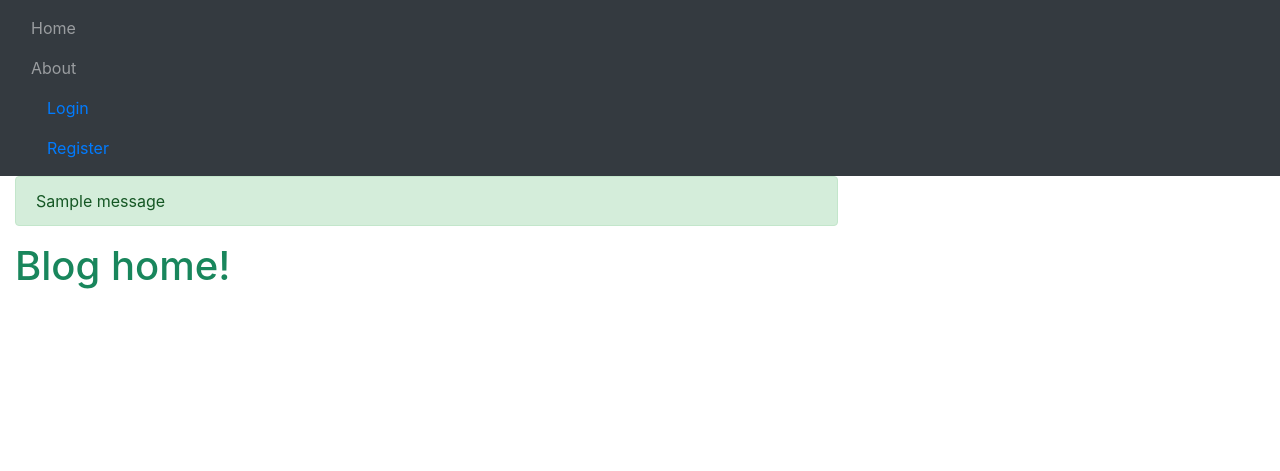
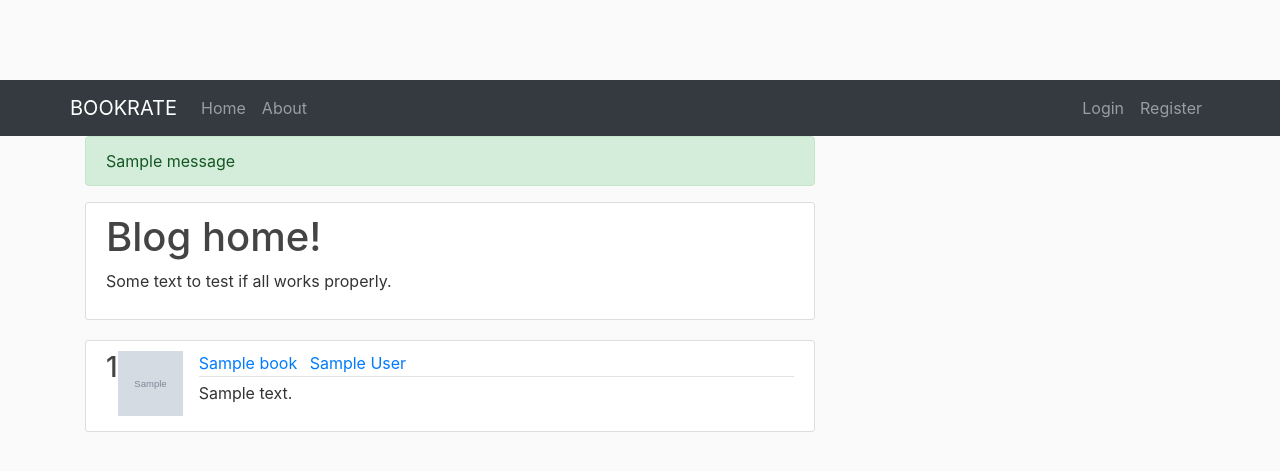
Before and after one commit to Dysio/prj_bookrate, a Django app: page / in a window 1280 px wide. Shown: the top 471 px of the page. Run offline with Django 3.2, Linux system fonts and the light colour scheme; tables that the repository leaves empty hold one stand-in row (values such as "Sample post"); grey boxes marked "Sample" are stand-in pictures; one stand-in notice (Sample message) is shown; some libraries are stand-ins or nearby versions.

Commit message:
Update of html templates and making joint with database to display books at home.html

```diff
--- a/book/static/book/main.css
+++ b/book/static/book/main.css
@@ -1,6 +1,19 @@
-h1
-{
-    color: #19865C;
+body {
+  background: #fafafa;
+  color: #333333;
+  margin-top: 5rem;
+}
+
+h1, h2, h3, h4, h5, h6 {
+  color: #444444;
+}
+
+ul {
+  margin: 0;
+}
+
+.bg-steel {
+  background-color: #5f788a;
 }
 
 .site-header .navbar-nav .nav-link {
@@ -15,7 +28,63 @@ h1
   font-weight: 500;
 }
 
-.account-image{
-    height: 60px;
-    width: 60px;
+.content-section {
+  background: #ffffff;
+  padding: 10px 20px;
+  border: 1px solid #dddddd;
+  border-radius: 3px;
+  margin-bottom: 20px;
 }
+
+.article-title {
+  color: #444444;
+}
+
+a.article-title:hover {
+  color: #428bca;
+  text-decoration: none;
+}
+
+.article-content {
+  white-space: pre-line;
+}
+
+.article-img {
+  height: 65px;
+  width: 65px;
+  margin-right: 16px;
+}
+
+.article-metadata {
+  padding-bottom: 1px;
+  margin-bottom: 4px;
+  border-bottom: 1px solid #e3e3e3
+}
+
+.article-metadata a:hover {
+  color: #333;
+  text-decoration: none;
+}
+
+.article-svg {
+  width: 25px;
+  height: 25px;
+  vertical-align: middle;
+}
+
+.account-img {
+  height: 125px;
+  width: 125px;
+  margin-right: 20px;
+  margin-bottom: 16px;
+}
+
+.account-heading {
+  font-size: 2.5rem;
+}
+
+.profile-navbar-img {
+  height: 30px;
+  width: 30px;
+  margin-right: 16px;
+}
--- a/book/templates/book/base.html
+++ b/book/templates/book/base.html
@@ -9,7 +9,6 @@
 
     <!-- Bootstrap CSS -->
     <link rel="stylesheet" href="https://maxcdn.bootstrapcdn.com/bootstrap/4.0.0/css/bootstrap.min.css" integrity="sha384-Gn5384xqQ1aoWXA+058RXPxPg6fy4IWvTNh0E263XmFcJlSAwiGgFAW/dAiS6JXm" crossorigin="anonymous">
-
     <link rel="stylesheet" type="text/css" href="{% static 'book/main.css' %}">
 
     {% if title %}
@@ -21,28 +20,70 @@
 <body>
 
     <header>
-        <nav class="navbar navbar-dark bg-dark">
-            <div class="col-md-8">
-
-                <div class="navbar-nav mr-auto">
-                    <a class="nav-item nav-link" href="{% url 'book-home' %}">Home</a>
-                    <a class="nav-item nav-link" href="{% url 'book-about' %}">About</a>
+        <nav class="navbar navbar-expand navbar-dark bg-dark sticky-top">
+            <div class="container">
+                <a class="navbar-brand" href="{% url 'book-home' %}">
+                    BOOKRATE
+                </a>
+                <button class="navbar-toggler" type="button" data-toggle="collapse" data-target="#navbarToggle" aria-controls="navbarToggle" aria-expanded="false" aria-label="Toggle navigation">
+                <span class="navbar-toggler-icon"></span>
+                </button>
+                <div class="collapse navbar-collapse" id="navbarToggle">
+                    <div class="nav-bar">
+                        <ul class="navbar-nav">
+                            <li class="nav-item">
+                                <a class="nav-link" href="{% url 'book-home' %}">Home</a>
+                            </li>
+                            <li class="nav-item">
+                                <a class="nav-link" href="{% url 'book-about' %}">About</a>
+                            </li>
+                        </ul>
                     </div>
+                    <!-- Search -->
+    {#                <form class="form-inline ml-auto">#}
+    {#                    <div class="md-form my-0">#}
+    {#                        <input class="form-control mr-sm-2" type="text" placeholder="Search">#}
+    {#                        <button class="btn btn-success" type="submit">Search</button>#}
+    {#                    </div>#}
+    {#                </form>#}
                     <!-- Navbar Right Side -->
-                <div class="nav-bar">
+                    <div class="navbar-nav ml-auto">
+                        <ul class="navbar-nav">
                         {%  if user.is_authenticated %}
-                        <a class="nav-item nav-link" href="{% url 'logout' %}">Logout</a>
+                            <li class="nav-item">
+                                <a class="nav-link" href="{% url 'logout' %}">Logout</a>
+                            </li>
                             <a class="nav-item nav-link" href="{% url 'profile' %}">Profile ({{ user.username }})</a>
                         {% else %}
                             <a class="nav-item nav-link" href="{% url 'login' %}">Login</a>
                             <a class="nav-item nav-link" href="{% url 'register' %}">Register</a>
                         {% endif %}
+                        </ul>
+                    </div>
                 </div>
             </div>
         </nav>
+
+
     </header>
 
-    <main>
+{#    <main role="main" class="container">#}
+{#        <div class="row">#}
+{#            <div class="col-md-8">#}
+{#                {% if messages %}#}
+{#                    {% for message in messages %}#}
+{#                        <div class="alert alert-{{ message.tags }}">#}
+{#                            {{ message }}#}
+{#                        </div>#}
+{#                    {% endfor %}#}
+{#                {% endif %}#}
+{#                {% block content %}{% endblock %}#}
+{#            </div>#}
+{#        </div>#}
+{#    </main>#}
+
+    <main role="main" class="container">
+      <div class="row">
         <div class="col-md-8">
             {% if messages %}
                 {% for message in messages %}
@@ -52,6 +93,7 @@
                 {% endfor %}
             {% endif %}
             {% block content %}{% endblock %}
+        </div>
       </div>
     </main>
 
--- a/book/templates/book/home.html
+++ b/book/templates/book/home.html
@@ -1,4 +1,23 @@
 {%  extends "book/base.html" %}
 {% block content %}
-    <h1>Blog home!</h1>
+    <article class="media content-section">
+        <div class="media-body">
+            <h1>Blog home!</h1>
+            <p>Some text to test if all works properly.</p>
+        </div>
+    </article>
+
+    {% for book in books %}
+        <article class="media content-section">
+            <h3>{{ forloop.counter }}</h3>
+            <img class="article-img" src="{{ book.image.url }}">
+            <div class="media-body">
+                <div class="article-metadata">
+                  <a class="mr-2" href="#">{{ book.title }}</a>
+                  <a class="mr-2" href="#">{{ book.author }}</a>
+                </div>
+                <p class="article-content">{{ book.description }}</p>
+            </div>
+        </article>
+    {% endfor %}
 {% endblock %}
--- a/book/views.py
+++ b/book/views.py
@@ -1,8 +1,12 @@
 from django.shortcuts import render
+from .models import Book
 
 # Create your views here.
 def home_view(request):
-    return render(request, 'book/home.html')
+    context = {
+        'books':Book.objects.all()
+    }
+    return render(request, 'book/home.html', context)
 
 def about_view(request):
     return render(request, 'book/about.html',{"title":"About"})
```
Also changed, not shown: book/templates/book/base1.html (added, +66 -0 lines). Lines whose indentation alone changed are shown as unchanged.
